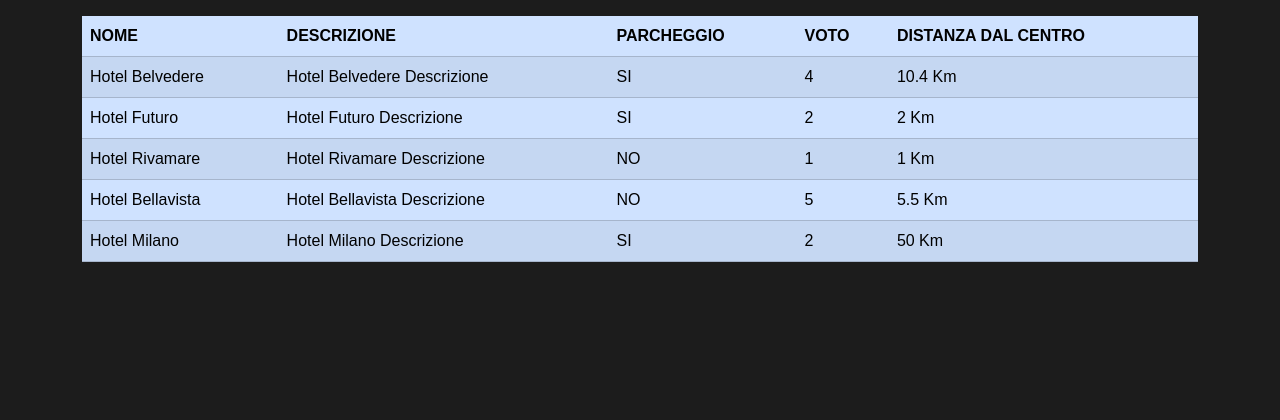
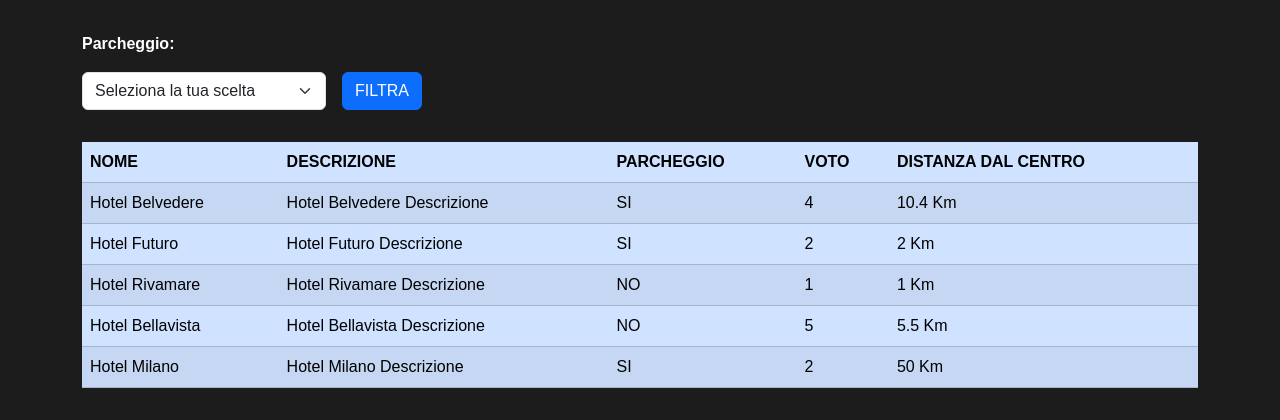
Before and after one commit to anto24s96/php-hotel, a PHP site: page / in a window 1280 px wide. Shown: the part 104-524 px from the top of the page. Run offline with PHP 8.4, Linux system fonts and the light colour scheme.

Commit message:
[BONUS 1] exercise completed

```diff
--- a/index.php
+++ b/index.php
@@ -1,5 +1,25 @@
 <?php
 include __DIR__.'/partials/vars.php';
+
+$filtered_hotels = $hotels;
+
+if (isset($_GET["parking"]) && $_GET["parking"] != '') {
+
+    $newHotels = [];
+    $parking = $_GET["parking"];
+
+    $parking = filter_var($parking, FILTER_VALIDATE_BOOLEAN);
+
+    foreach ($filtered_hotels as $hotel) {
+        if ($hotel['parking'] == $parking) {
+
+            $newHotels[] = $hotel;
+        };
+    }
+
+    $filtered_hotels = $newHotels;
+}
+
 ?>
 
 <!DOCTYPE html>
@@ -25,6 +45,23 @@ include __DIR__.'/partials/vars.php';
     </header>
     <main>
         <div class="container pt-3">
+            <form action="./index.php" method="GET">
+                <div class="row py-3">
+                    <div class="col-4">
+                        <span class="text-white fw-bolder">Parcheggio:</span>
+                        <div class="py-3 d-flex">
+                            <select class="form-select" name="parking">
+                                <option value="">Seleziona la tua scelta</option>
+                                <option value="true">SI</option>
+                                <option value="false">NO</option>
+                            </select>
+                            <div class="px-3">
+                                <button type="submit" class="btn btn-primary text-uppercase">Filtra</button>
+                            </div>
+                        </div>
+                    </div>
+                </div>
+            </form>
             <div class="row">
                 <div class="col-12">
                     <table class="table table-striped table-primary">
@@ -38,7 +75,7 @@ include __DIR__.'/partials/vars.php';
                             </tr>
                         </thead>
                         <tbody>
-                            <?php foreach ($hotels as $hotel) { ?>
+                            <?php foreach ($filtered_hotels as $hotel) { ?>
                                 <tr>
                                     <td>
                                         <?php echo $hotel['name']; ?>
```
